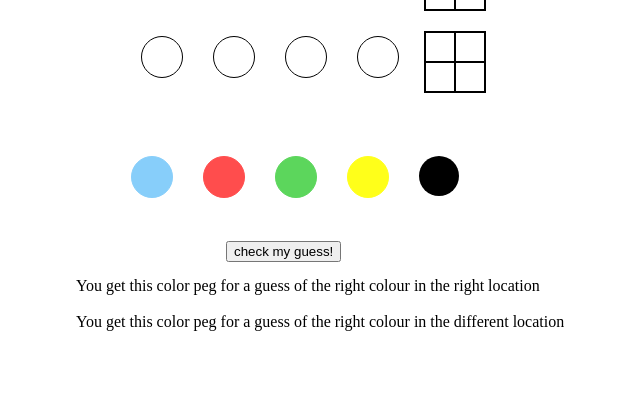
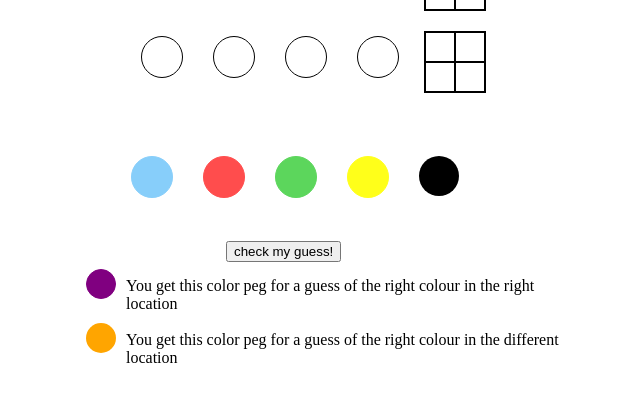
Before and after one commit to gowths/com, a PHP site: page /ui.html in a window 1280 px wide. Shown: the part 375-777 px from the top of the page, without its empty margins (374-1014 px from the left). Run offline with PHP 8.4, Linux system fonts and the light colour scheme.

Commit message:
Improved CSS

```diff
--- a/toothless/ui.css
+++ b/toothless/ui.css
@@ -97,3 +97,29 @@ background-color: black;
 	left:150px;
 	position:absolute;
 }
+
+.colorinfo{
+height:30px;
+width:30px;
+border:1px solid black;
+margin:10px;
+float:left;
+border-radius: 50px;
+left:0px;
+box-sizing: border-box;
+-webkit-box-sizing: border-box;
+-moz-box-sizing: border-box;
+
+}
+
+
+
+#color_p{
+background-color: purple;
+border:1px solid purple;
+}
+
+#color_b{
+background-color: orange;
+border:0px solid orange;
+}
```
